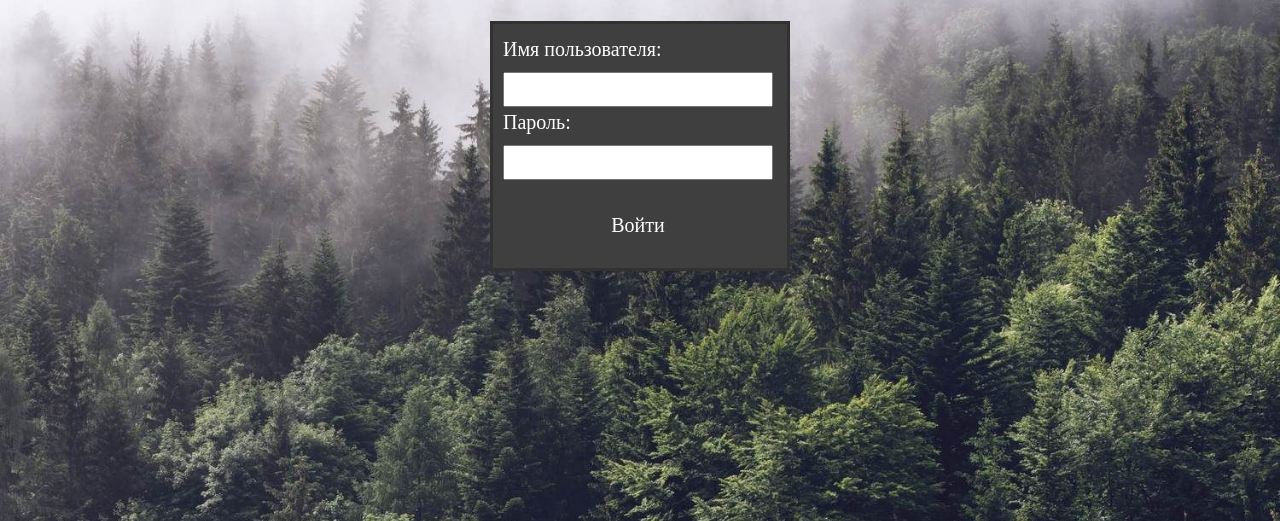
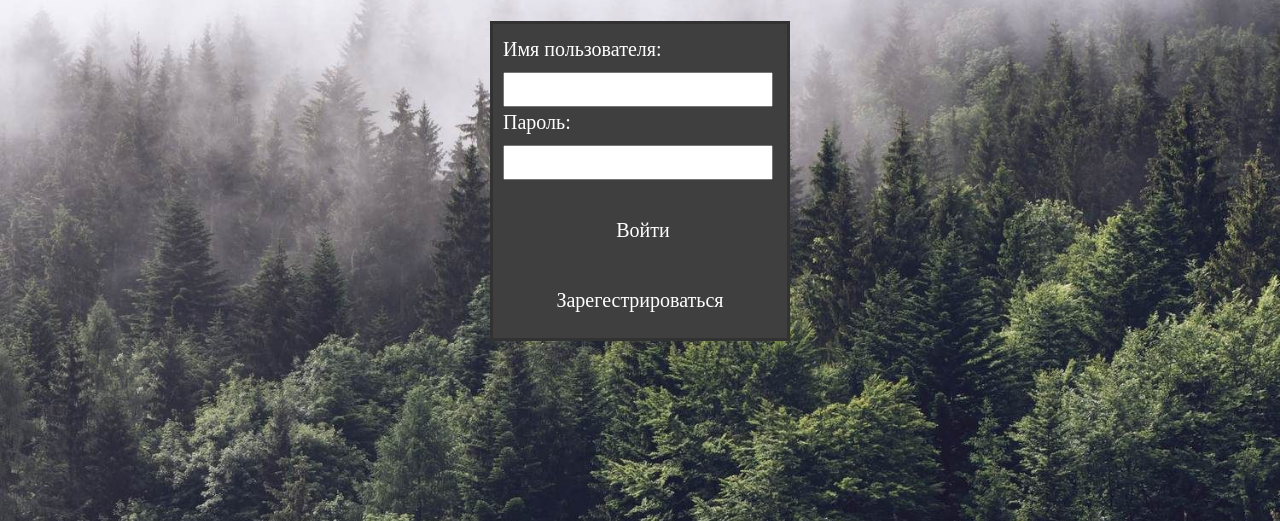
Before and after one commit to Bull-ochka/web-project, a Flask app: template templates/login.html in a window 1280 px wide. Shown: the part 279-800 px from the top of the page. Run offline with Flask 2, Linux system fonts and the light colour scheme; the template is opened without the code that fills it: values that come from a table or form of the project are taken from there, others are empty; parts of the project's set-up code (start-up, migrations or seed data) failed here and were passed over; some libraries are stand-ins or nearby versions.

Commit message:
added registration button

```diff
--- a/api.py
+++ b/api.py
@@ -203,7 +203,7 @@ def register():
         return jsonify(error.wrong_argument('password'))
 
     user = User.query.filter(User.username == username).first()
-    if user in not None:
+    if user is not None:
         return jsonify(error.username_busy())
 
     if current_user.is_authenticated:
--- a/login.py
+++ b/login.py
@@ -2,7 +2,7 @@ from flask import Blueprint, render_template, redirect, url_for, make_response
 from flask_login import current_user, login_user, logout_user
 from datetime import datetime
 from models import *
-from forms import LoginForm
+from forms import LogRegForm
 from config import SECRET_KEY
 import jwt
 
@@ -54,7 +54,7 @@ def register():
             return jsonify(error.wrong_argument('password'))
 
         user = User.query.filter(User.username == username).first()
-        if user in not None:
+        if user is not None:
             return redirect(url_for('auth.register'))
 
         if current_user.is_authenticated:
--- a/static/css/login.css
+++ b/static/css/login.css
@@ -1,7 +1,7 @@
 .login-form {
     position: absolute; /* Абсолютное позиционирование */
     width: 300px; /* Ширина слоя в пикселах */
-    height: 250px; /* Высота слоя в пикселах */
+    height: 320px; /* Высота слоя в пикселах */
     left: 50%; /* Положение слоя от левого края */
     top: 50%; /* Положение слоя от верхнего края */
     margin-left: -150px; /* Отступ слева */
@@ -19,6 +19,7 @@
     text-align: center;
     cursor: pointer;
     box-sizing: border-box;
+    text-align: center;
 }
 .login-form input {
     width: 270px;
@@ -37,12 +38,14 @@
 .login-form a {
   text-decoration: none;
   outline: none;
-  display: inline-block;
+  display: block;
   border-radius: 10px;
   color: #fff;
   transition: .15s ease-in-out;
   font-size: 1em;
   margin-top: 20px;
+  text-align: center;
+  padding: 5px;
 }
 .login-form a:hover {
   box-shadow: 0 0 10px 0 #2F4F4F inset, 0 0 10px 4px #2F4F4F;
--- a/templates/login.html
+++ b/templates/login.html
@@ -10,5 +10,6 @@
   {{ form.password.label }}<br>
   {{ form.password }}
   <p><a><input id="login" type="submit" value="Войти"></a></p>
+  <p><a href="/register" class="login-button">Зарегестрироваться</a></p>
 </form>
 {% endblock %}
--- a/templates/register.html
+++ b/templates/register.html
@@ -3,12 +3,13 @@
 {% block title %} Sign In {% endblock %}
 
 {% block body %}
-<form class="login-form" method="post">
+<form class="login-form " method="post">
   {{ form.hidden_tag() }}
   {{ form.username.label }}<br>
   {{ form.username }} <br>
   {{ form.password.label }}<br>
   {{ form.password }}
   <p><a><input id="login" class="login-form-button" type="submit" value="Зарегестрироваться"></a></p>
+  <p><a href="/login">Войти</a></p>
 </form>
 {% endblock %}
```
